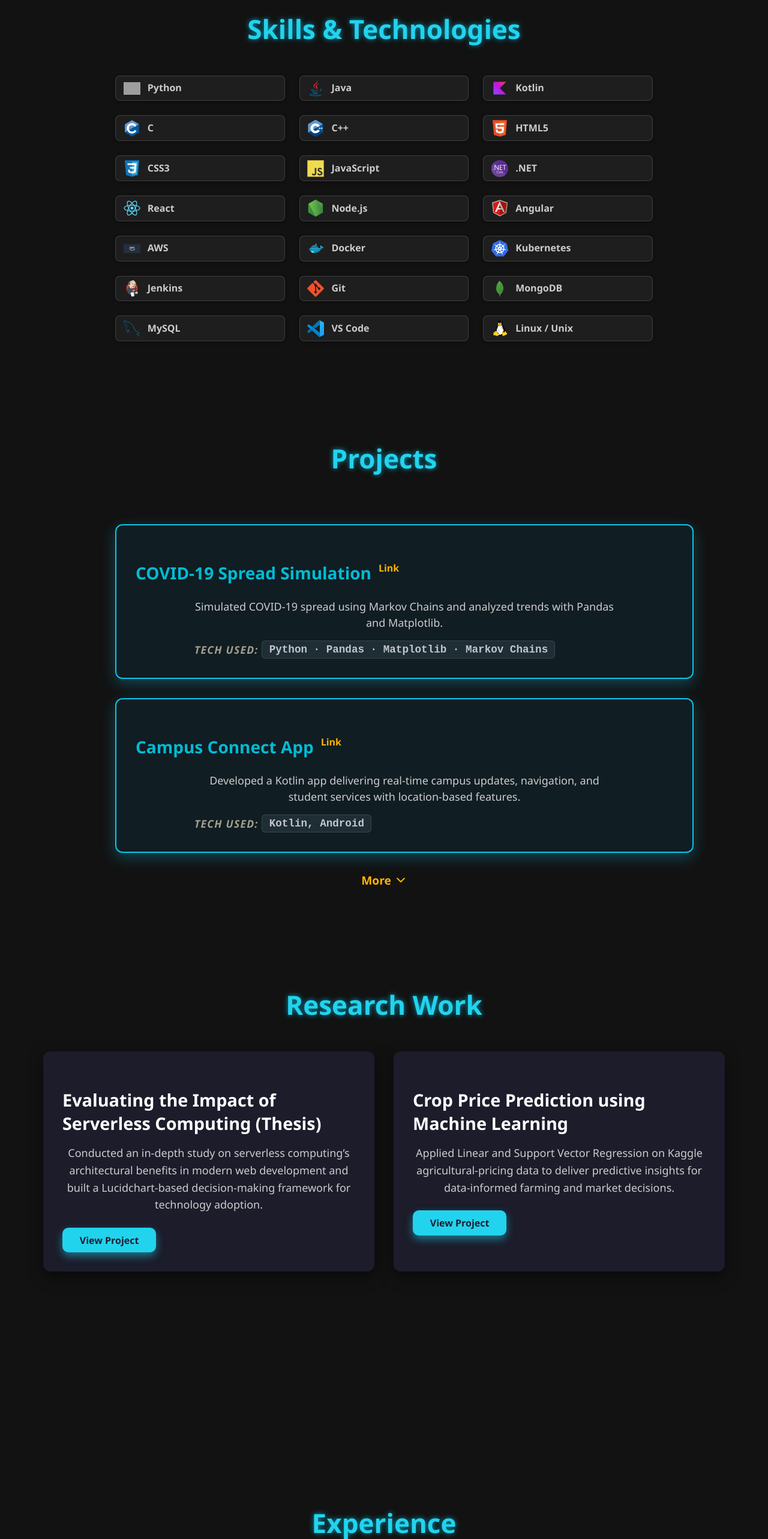
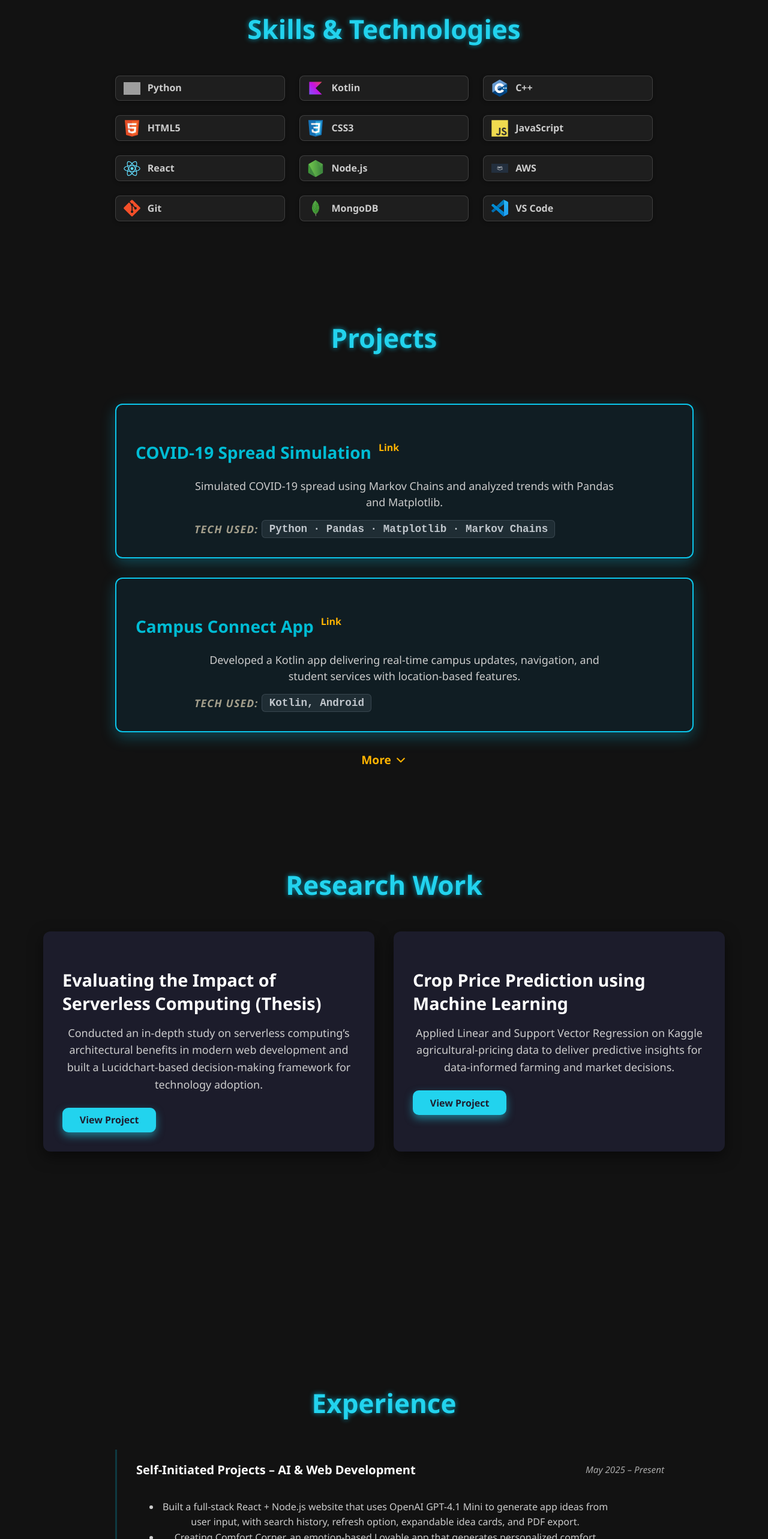
Before and after one commit to bhavya-ch28/Portfolio, a React (Vite) app: page / in a window 1280 px wide. Shown: the part 940-3506 px from the top of the page at 60% size. Built offline with nearby package versions, Linux system fonts and the light colour scheme; grey boxes are pictures that could not be loaded.

Commit message:
Final Updates

```diff
--- a/src/sections/Experience.jsx
+++ b/src/sections/Experience.jsx
@@ -2,15 +2,16 @@
 
 const experiences = [
   {
-    role: 'Freelance Developer – AI & Web Projects',
-    company: 'Remote',
-    duration: 'May 2024 – Present',
+    role: 'Self-Initiated Projects – AI & Web Development',
+
+    duration: 'May 2025 – Present',
     description: [
-      'Developed a ReactJS and Firebase website featuring 450+ DSA questions, video content, bookmarking, note-taking, and progress tracking to support coding learners.',
-      'Created a gesture-controlled virtual mouse using Python and OpenCV, showcasing AI and computer vision integration.',
+      'Built a full-stack React + Node.js website that uses OpenAI GPT-4.1 Mini to generate app ideas from user input, with search history, refresh option, expandable idea cards, and PDF export.',
+      'Creating Comfort Corner, an emotion-based Lovable app that generates personalized comfort spaces from user feelings.',
     ],
-    tech: 'ReactJS, Firebase, Python, OpenCV',
+    tech: 'React (Vite), Node.js, Express, OpenAI API, Lovable',
   },
+
   {
     role: 'AI & ML Internship',
     company: 'Lomaa IT',
--- a/src/sections/Footer.jsx
+++ b/src/sections/Footer.jsx
@@ -23,10 +23,10 @@
         </div>
 
         <div className="space-x-4">
-          <a href="/Resume_.pdf" target="_blank" rel="noreferrer" className="btn">
+          <a href="/_Resume_.pdf" target="_blank" rel="noreferrer" className="btn">
             View Resume
           </a>
-          <a href="/Resume_.pdf" download className="btn">
+          <a href="/_Resume_.pdf" download className="btn">
             Download Resume
           </a>
         </div>
--- a/src/sections/Skills.jsx
+++ b/src/sections/Skills.jsx
@@ -2,27 +2,25 @@
 
 const skills = [
   { name: "Python", imgSrc: "/icons/python-original.svg" },
-  { name: "Java", imgSrc: "/icons/java-original.svg" },
+
   { name: "Kotlin", imgSrc: "/icons/kotlin-original.svg" },
-  { name: "C", imgSrc: "/icons/c-original.svg" },
+
   { name: "C++", imgSrc: "/icons/cplusplus-original.svg" },
   { name: "HTML5", imgSrc: "/icons/html5-original.svg" },
   { name: "CSS3", imgSrc: "/icons/css3-original.svg" },
   { name: "JavaScript", imgSrc: "/icons/javascript-original.svg" },
-  { name: ".NET ", imgSrc: "/icons/NET_Core_Logo.svg" },
+
   { name: "React", imgSrc: "/icons/react-original.svg" },
   { name: "Node.js", imgSrc: "/icons/nodejs-original.svg" },
-  { name: "Angular", imgSrc: "/icons/angularjs-original.svg" },
+
   { name: "AWS", imgSrc: "/icons/aws_logo_.png" },
-  { name: "Docker", imgSrc: "/icons/docker-original.svg" },
-  { name: "Kubernetes", imgSrc: "/icons/kubernetes-original.svg" },
-  { name: "Jenkins", imgSrc: "/icons/jenkins-original.svg" },
+
   { name: "Git", imgSrc: "/icons/git-original.svg" },
   { name: "MongoDB", imgSrc: "/icons/mongodb-original.svg" },
-  { name: "MySQL", imgSrc: "/icons/mysql-original.svg" },
+
   { name: "VS Code", imgSrc: "/icons/vscode-original.svg" },
 
-  { name: "Linux / Unix", imgSrc: "/icons/Linux.svg" },
+
 ];
 
 export default function Skills() {
```
Also changed, not shown: 2 other files (tests, documents, lock files or other folders).
